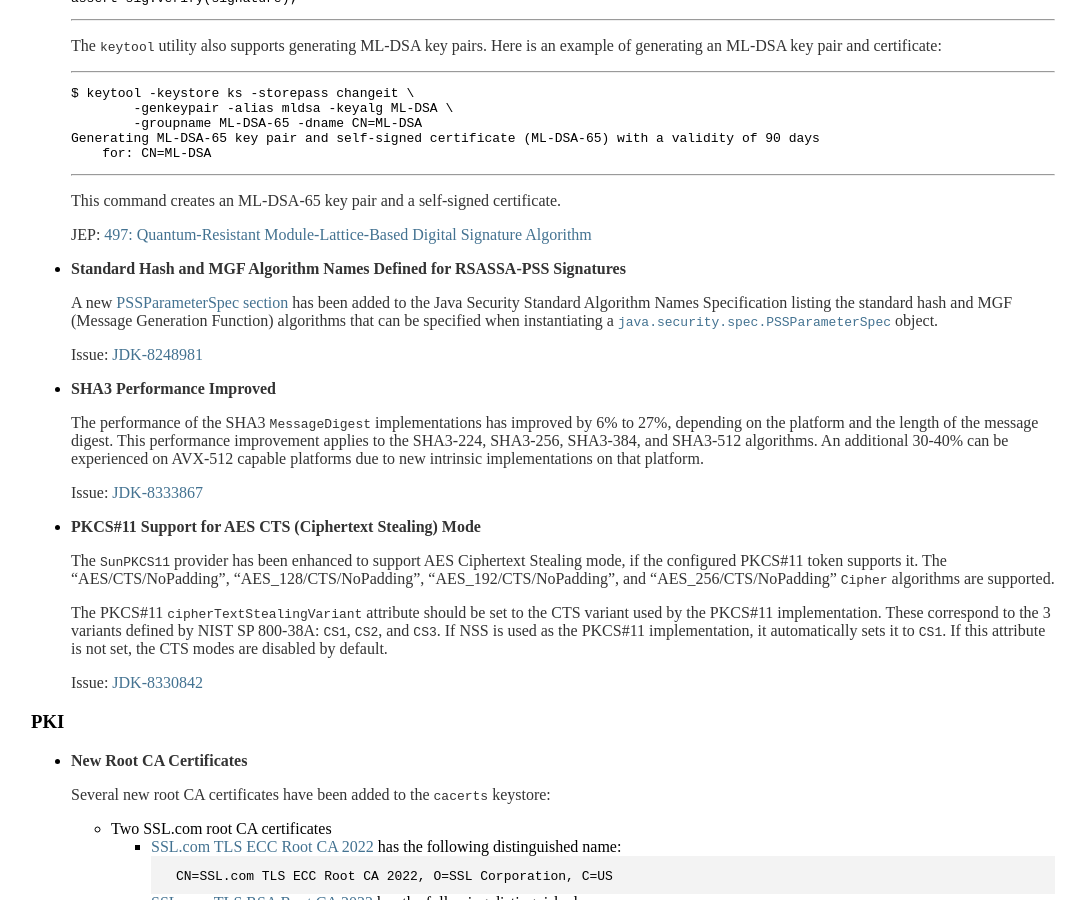
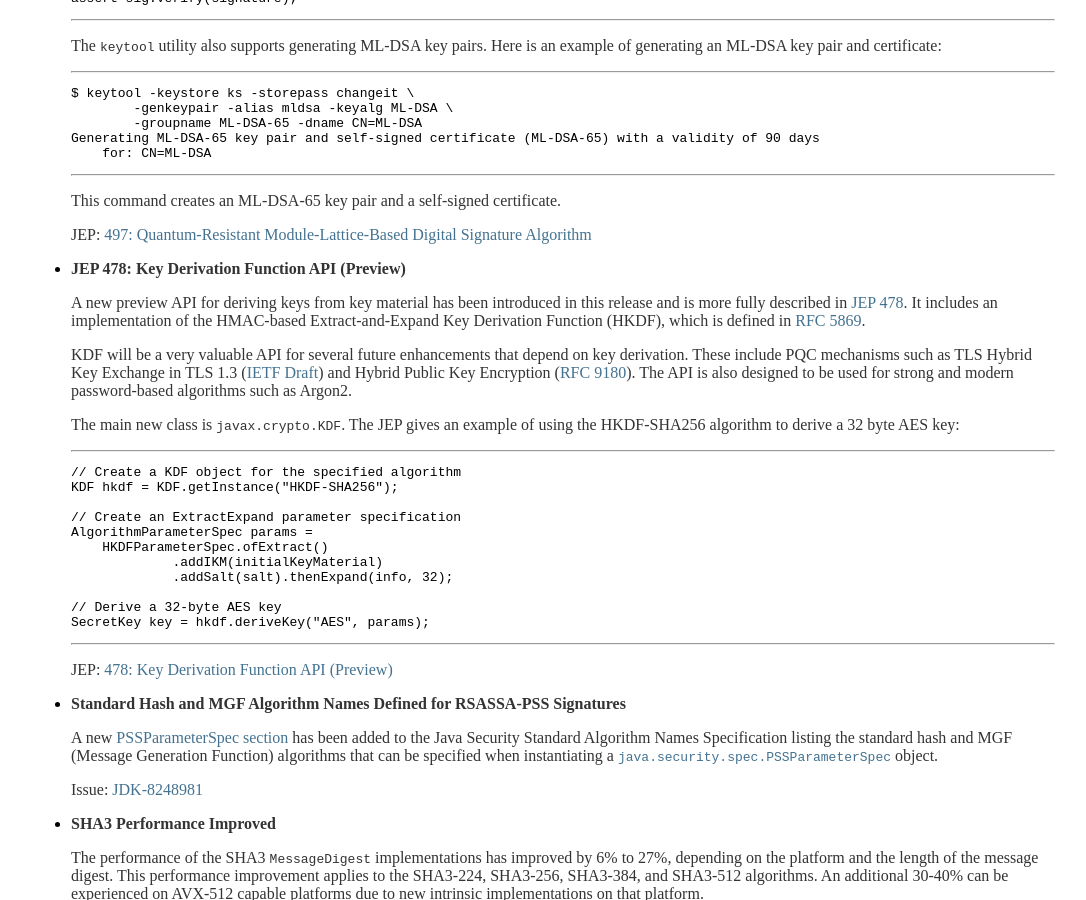
Before and after one commit to seanjmullan/seanjmullan.github.io, a Jekyll site: the page built from _posts/2025-04-07-jdk24.md, in a window 1280 px wide and 900 px high, scrolled down 1943 px. Shown: the whole window, without its empty margins (97-1183 px from the left). Built offline with Jekyll 4.4.1, drawn with Linux system fonts in a browser that asks for light colours.

Commit message:
Add KDF.

```diff
--- a/_posts/2025-04-07-jdk24.md
+++ b/_posts/2025-04-07-jdk24.md
@@ -160,6 +160,44 @@ security but is not part of the security libraries area:
     This command creates an ML-DSA-65 key pair and a self-signed certificate.
 
     JEP: [497: Quantum-Resistant Module-Lattice-Based Digital Signature Algorithm](https://openjdk.org/jeps/497)
+
+-   __JEP 478: Key Derivation Function API (Preview)__
+
+    A new preview API for deriving keys from key material has been introduced
+    in this release and is more fully described in
+    [JEP 478](https://openjdk.org/jeps/478). It includes an implementation of
+    the HMAC-based Extract-and-Expand Key Derivation Function (HKDF), which is
+    defined in [RFC 5869](https://www.rfc-editor.org/rfc/rfc5869.html).
+
+    KDF will be a very valuable API for several future enhancements that
+    depend on key derivation. These include PQC mechanisms such as TLS
+    Hybrid Key Exchange in TLS 1.3
+    ([IETF Draft](https://datatracker.ietf.org/doc/draft-ietf-tls-hybrid-design/))
+    and Hybrid Public Key Encryption
+    ([RFC 9180](https://www.rfc-editor.org/rfc/rfc9180.html)). The API is also
+    designed to be used for strong and modern password-based algorithms such
+    as Argon2.
+
+    The main new class is `javax.crypto.KDF`. The JEP gives an example of
+    using the HKDF-SHA256 algorithm to derive a 32 byte AES key:
+
+    ---
+
+        // Create a KDF object for the specified algorithm
+        KDF hkdf = KDF.getInstance("HKDF-SHA256");
+
+        // Create an ExtractExpand parameter specification
+        AlgorithmParameterSpec params =
+            HKDFParameterSpec.ofExtract()
+                     .addIKM(initialKeyMaterial)
+                     .addSalt(salt).thenExpand(info, 32);
+
+        // Derive a 32-byte AES key
+        SecretKey key = hkdf.deriveKey("AES", params);
+
+    ---
+
+    JEP: [478: Key Derivation Function API (Preview)](https://openjdk.org/jeps/478)
 
 -   __Standard Hash and MGF Algorithm Names Defined for RSASSA-PSS Signatures__
 
```
